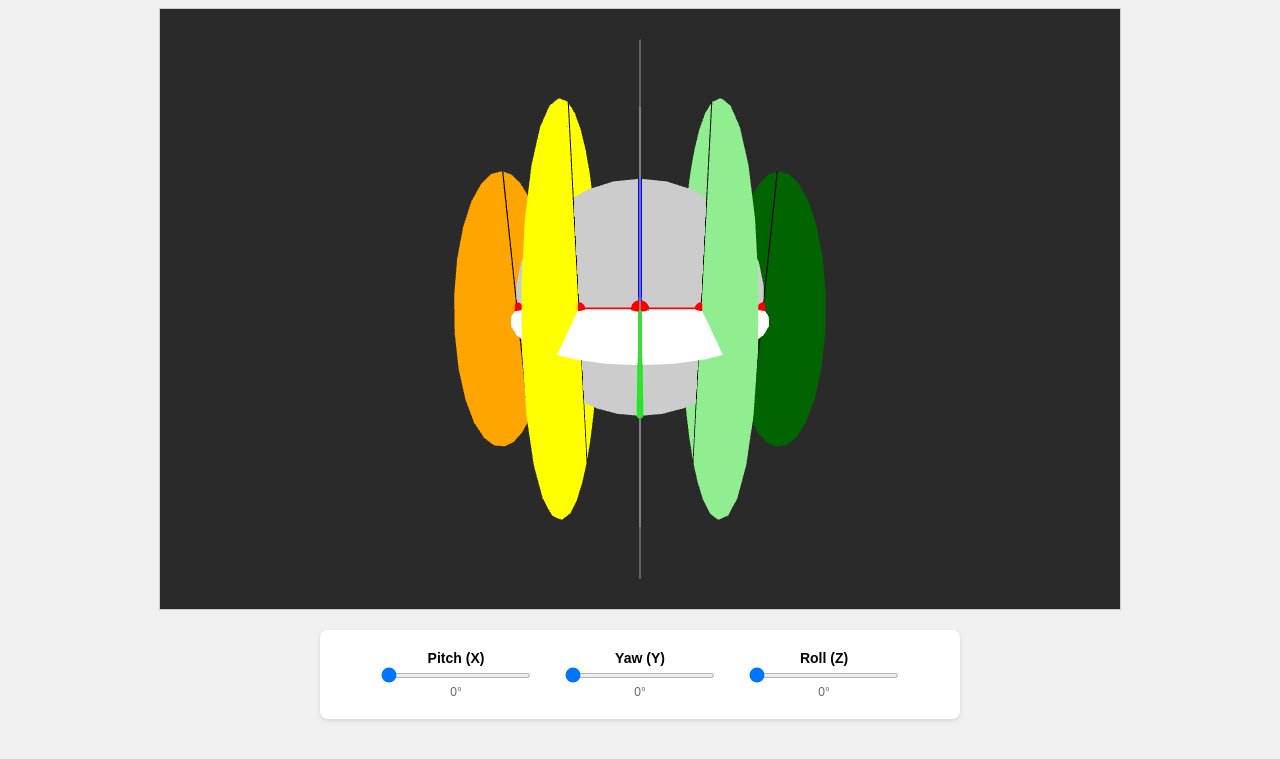
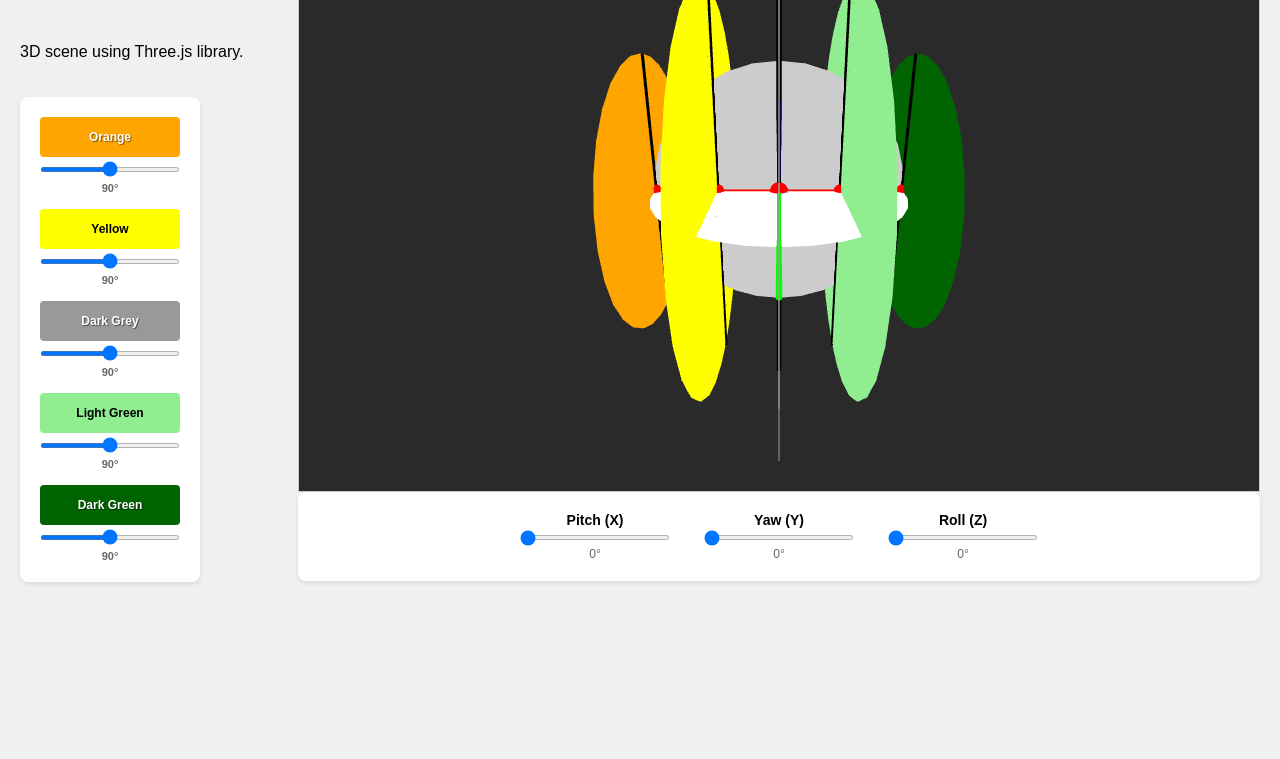
Before and after one commit to philincloud/dataglove, a plain HTML site: page index.html in a window 1280 px wide. Shown: the part 130-889 px from the top of the page. After the commit the page ends 800 px from the top, so only its background shows below. Drawn offline with nearby package versions, Linux system fonts and the light colour scheme.

Commit message:
Add dark grey slider control for black line rotation

```diff
--- a/dataglove.js
+++ b/dataglove.js
@@ -10,8 +10,17 @@ function datagloveProcess(data) {
 }
 
 
+
+
 // Global variables for scene objects
 let scene, camera, renderer, sceneGroup; // Group to hold all rotatable objects
+
+// Global variables for circle objects
+let circle, circle2, circle3, yellowDisk, lightGreenDisk, darkGreenDisk, orangeDisk;
+
+
+// Global variables for line objects
+let redLine, blueLine, greenLine, yellowLine, lightGreenLine, darkGreenLine, orangeLine, darkGreyLine;
 
 // Three.js scene setup
 function initThreeScene() {
@@ -50,12 +59,21 @@ function initThreeScene() {
 
 
 
+
     // Create dark grey disk in X,Z surface (perpendicular to Y-axis)
     const disk3Geometry = new THREE.CylinderGeometry(3.6, 3.6, 0.01, 32);
     const disk3Material = new THREE.MeshBasicMaterial({ color: 0x999999 });
-    const circle3 = new THREE.Mesh(disk3Geometry, disk3Material);
+    circle3 = new THREE.Mesh(disk3Geometry, disk3Material);
     circle3.rotation.z = Math.PI / 2; // Rotate to align with X,Z surface
     sceneGroup.add(circle3);
+
+    // Create vertical line through dark grey disk center (along y-axis)
+    const darkGreyLineGeometry = new THREE.CylinderGeometry(0.04, 0.04, 7.2, 16);
+    const darkGreyLineMaterial = new THREE.MeshBasicMaterial({ color: 0x000000 });
+    darkGreyLine = new THREE.Mesh(darkGreyLineGeometry, darkGreyLineMaterial);
+    darkGreyLine.position.set(0, 0, 0); // Center on dark grey disk
+    sceneGroup.add(darkGreyLine);
+
 
     // Create red horizontal line across the disk (X-axis) - using CylinderGeometry for round appearance
     const redLineGeometry = new THREE.CylinderGeometry(0.03, 0.03, 4, 16);
@@ -65,12 +83,14 @@ function initThreeScene() {
     sceneGroup.add(redLine);
 
 
+
     // Create blue vertical line across the disk (Y-axis) - using CylinderGeometry for round appearance
     const blueLineGeometry = new THREE.CylinderGeometry(0.03, 0.03, 4, 16);
     const blueLineMaterial = new THREE.MeshBasicMaterial({ color: 0x0000ff });
     blueLine = new THREE.Mesh(blueLineGeometry, blueLineMaterial);
     // No rotation needed - cylinder by default aligns with Y-axis
     sceneGroup.add(blueLine);
+
 
 
     // Create green Z-axis line perpendicular to the disk - using CylinderGeometry for round appearance
@@ -125,10 +145,16 @@ function initThreeScene() {
     yellowDisk.rotation.z = Math.PI / 2; // Rotate to make surface parallel to y/z plane
     sceneGroup.add(yellowDisk);
 
+
+
+
+
+
+
     // Create vertical line through yellow disk center (along y-axis)
-    const yellowLineGeometry = new THREE.CylinderGeometry(0.02, 0.02, 6, 16);
+    const yellowLineGeometry = new THREE.CylinderGeometry(0.04, 0.04, 6, 16);
     const yellowLineMaterial = new THREE.MeshBasicMaterial({ color: 0x000000 });
-    const yellowLine = new THREE.Mesh(yellowLineGeometry, yellowLineMaterial);
+    yellowLine = new THREE.Mesh(yellowLineGeometry, yellowLineMaterial);
     yellowLine.position.set(-1, 0, 0); // Center on yellow disk
     sceneGroup.add(yellowLine);
 
@@ -142,10 +168,16 @@ function initThreeScene() {
     lightGreenDisk.rotation.z = Math.PI / 2; // Rotate to make surface parallel to y/z plane
     sceneGroup.add(lightGreenDisk);
 
+
+
+
+
+
+
     // Create vertical line through light green disk center (along y-axis)
-    const lightGreenLineGeometry = new THREE.CylinderGeometry(0.02, 0.02, 6, 16);
+    const lightGreenLineGeometry = new THREE.CylinderGeometry(0.04, 0.04, 6, 16);
     const lightGreenLineMaterial = new THREE.MeshBasicMaterial({ color: 0x000000 });
-    const lightGreenLine = new THREE.Mesh(lightGreenLineGeometry, lightGreenLineMaterial);
+    lightGreenLine = new THREE.Mesh(lightGreenLineGeometry, lightGreenLineMaterial);
     lightGreenLine.position.set(1, 0, 0); // Center on light green disk
     sceneGroup.add(lightGreenLine);
 
@@ -159,10 +191,16 @@ function initThreeScene() {
     darkGreenDisk.rotation.z = Math.PI / 2; // Rotate to make surface parallel to y/z plane
     sceneGroup.add(darkGreenDisk);
 
+
+
+
+
+
+
     // Create vertical line through dark green disk center (along y-axis)
-    const darkGreenLineGeometry = new THREE.CylinderGeometry(0.02, 0.02, 4.2, 16);
+    const darkGreenLineGeometry = new THREE.CylinderGeometry(0.04, 0.04, 4.2, 16);
     const darkGreenLineMaterial = new THREE.MeshBasicMaterial({ color: 0x000000 });
-    const darkGreenLine = new THREE.Mesh(darkGreenLineGeometry, darkGreenLineMaterial);
+    darkGreenLine = new THREE.Mesh(darkGreenLineGeometry, darkGreenLineMaterial);
     darkGreenLine.position.set(2, 0, 0); // Center on dark green disk
     sceneGroup.add(darkGreenLine);
 
@@ -193,10 +231,16 @@ function initThreeScene() {
     orangeDisk.rotation.z = Math.PI / 2; // Rotate to make surface parallel to y/z plane
     sceneGroup.add(orangeDisk);
 
+
+
+
+
+
+
     // Create vertical line through orange disk center (along y-axis)
-    const orangeLineGeometry = new THREE.CylinderGeometry(0.02, 0.02, 4.2, 16);
+    const orangeLineGeometry = new THREE.CylinderGeometry(0.04, 0.04, 4.2, 16);
     const orangeLineMaterial = new THREE.MeshBasicMaterial({ color: 0x000000 });
-    const orangeLine = new THREE.Mesh(orangeLineGeometry, orangeLineMaterial);
+    orangeLine = new THREE.Mesh(orangeLineGeometry, orangeLineMaterial);
     orangeLine.position.set(-2, 0, 0); // Center on orange disk
     sceneGroup.add(orangeLine);
 
@@ -220,6 +264,17 @@ function initThreeScene() {
     setupControls();
 
     console.log('Three.js scene initialized');
+}
+
+
+
+// Function to rotate a black line around X-axis
+function rotateLineX(line, degrees) {
+    // Convert degrees to radians and rotate around X-axis
+    line.rotation.x = THREE.MathUtils.degToRad(degrees);
+
+    // Re-render scene
+    renderer.render(scene, camera);
 }
 
 // Setup slider controls
@@ -261,6 +316,44 @@ function setupControls() {
 
     // Initialize rotation
     updateRotation();
+
+    // Setup color circle rotation controls
+    setupColorCircleControls();
+}
+
+
+// Setup color circle rotation controls
+function setupColorCircleControls() {
+    // Get all color sliders
+    const colorSliders = document.querySelectorAll('.color-slider');
+
+
+    // Line mapping: slider index → black line object
+    const lines = [
+        orangeLine,      // index 0 - Orange
+        yellowLine,      // index 1 - Yellow
+        darkGreyLine,    // index 2 - Dark Grey
+        lightGreenLine,  // index 3 - Light Green
+        darkGreenLine    // index 4 - Dark Green
+    ];
+
+    // Add event listeners to each color slider
+    colorSliders.forEach((slider, index) => {
+        const valueDisplay = slider.nextElementSibling;
+
+        // Update line rotation when slider changes
+        slider.addEventListener('input', function() {
+            const degrees = parseFloat(this.value);
+
+            // Rotate the corresponding black line
+            if (lines[index]) {
+                rotateLineX(lines[index], degrees);
+            }
+
+            // Update display value
+            valueDisplay.textContent = degrees + '°';
+        });
+    });
 }
 
 // Initialize when page loads
--- a/index.html
+++ b/index.html
@@ -6,31 +6,105 @@
     <meta name="viewport" content="width=device-width, initial-scale=1.0">
     <title>DataGlove with Three.js</title>
     <style>
+
         body {
             margin: 0;
             padding: 20px;
             font-family: Arial, sans-serif;
             background-color: #f0f0f0;
+            display: flex;
+            gap: 20px;
         }
 
+        .left-panel {
+            display: flex;
+            flex-direction: column;
+            gap: 20px;
+        }
 
         #canvas-container {
             width: 75vw;
             height: 75vh;
             border: 1px solid #ccc;
-            margin: 20px auto;
         }
 
         .controls {
             display: flex;
             justify-content: center;
             gap: 30px;
-            margin: 20px auto;
-            max-width: 600px;
             padding: 20px;
             background-color: white;
             border-radius: 8px;
             box-shadow: 0 2px 4px rgba(0,0,0,0.1);
+        }
+
+
+        .color-buttons {
+            display: flex;
+            flex-direction: column;
+            gap: 15px;
+            padding: 20px;
+            background-color: white;
+            border-radius: 8px;
+            box-shadow: 0 2px 4px rgba(0,0,0,0.1);
+            width: 140px;
+        }
+
+        .color-control {
+            display: flex;
+            flex-direction: column;
+            align-items: center;
+            gap: 8px;
+        }
+
+        .color-button {
+            width: 100%;
+            height: 40px;
+            border: none;
+            border-radius: 4px;
+            cursor: pointer;
+            font-size: 12px;
+            color: white;
+            font-weight: bold;
+            text-shadow: 1px 1px 1px rgba(0,0,0,0.5);
+        }
+
+        .color-slider {
+            width: 100%;
+            height: 5px;
+            border-radius: 5px;
+            background: #ddd;
+            outline: none;
+        }
+
+        .slider-value {
+            font-size: 11px;
+            color: #666;
+            font-weight: bold;
+        }
+
+        .orange-btn {
+            background-color: #ffa500;
+        }
+
+        .yellow-btn {
+            background-color: #ffff00;
+            color: black;
+            text-shadow: none;
+        }
+
+        .dark-grey-btn {
+            background-color: #999999;
+        }
+
+        .light-green-btn {
+            background-color: #90ee90;
+            color: black;
+            text-shadow: none;
+        }
+
+        .dark-green-btn {
+            background-color: #006400;
         }
 
         .slider-container {
@@ -59,16 +133,46 @@
         }
     </style>
 </head>
+
 <body>
+    <div class="left-panel">
         <h1>DataGlove with Three.js</h1>
         <p>3D scene using Three.js library.</p>
 
 
+        <div class="color-buttons">
+            <div class="color-control">
+                <button class="color-button orange-btn">Orange</button>
+                <input type="range" class="color-slider" min="1" max="180" value="90" step="1">
+                <div class="slider-value">90°</div>
+            </div>
+            <div class="color-control">
+                <button class="color-button yellow-btn">Yellow</button>
+                <input type="range" class="color-slider" min="1" max="180" value="90" step="1">
+                <div class="slider-value">90°</div>
+            </div>
+            <div class="color-control">
+                <button class="color-button dark-grey-btn">Dark Grey</button>
+                <input type="range" class="color-slider" min="1" max="180" value="90" step="1">
+                <div class="slider-value">90°</div>
+            </div>
+            <div class="color-control">
+                <button class="color-button light-green-btn">Light Green</button>
+                <input type="range" class="color-slider" min="1" max="180" value="90" step="1">
+                <div class="slider-value">90°</div>
+            </div>
+            <div class="color-control">
+                <button class="color-button dark-green-btn">Dark Green</button>
+                <input type="range" class="color-slider" min="1" max="180" value="90" step="1">
+                <div class="slider-value">90°</div>
+            </div>
+        </div>
+    </div>
+
+    <div>
         <div id="canvas-container"></div>
 
         <div class="controls">
-
-
             <div class="slider-container">
                 <label for="x-axis">Pitch (X)</label>
                 <input type="range" id="x-axis" min="0" max="360" value="0" step="1">
@@ -85,6 +189,7 @@
                 <div class="value">0°</div>
             </div>
         </div>
+    </div>
 
     <!-- Three.js CDN -->
     <script src="https://cdnjs.cloudflare.com/ajax/libs/three.js/r128/three.min.js"></script>
```
Lines whose indentation alone changed are shown as unchanged.
